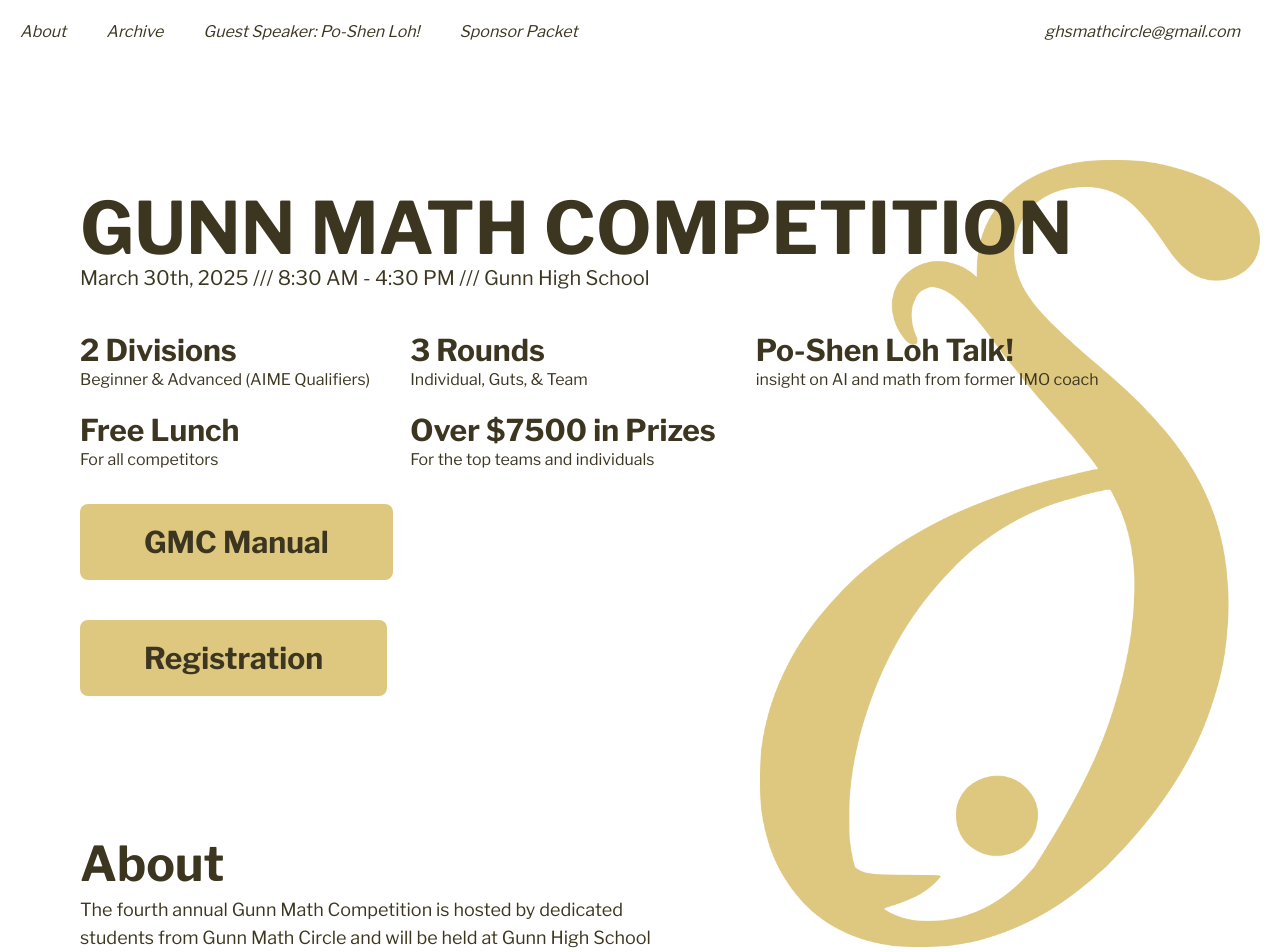
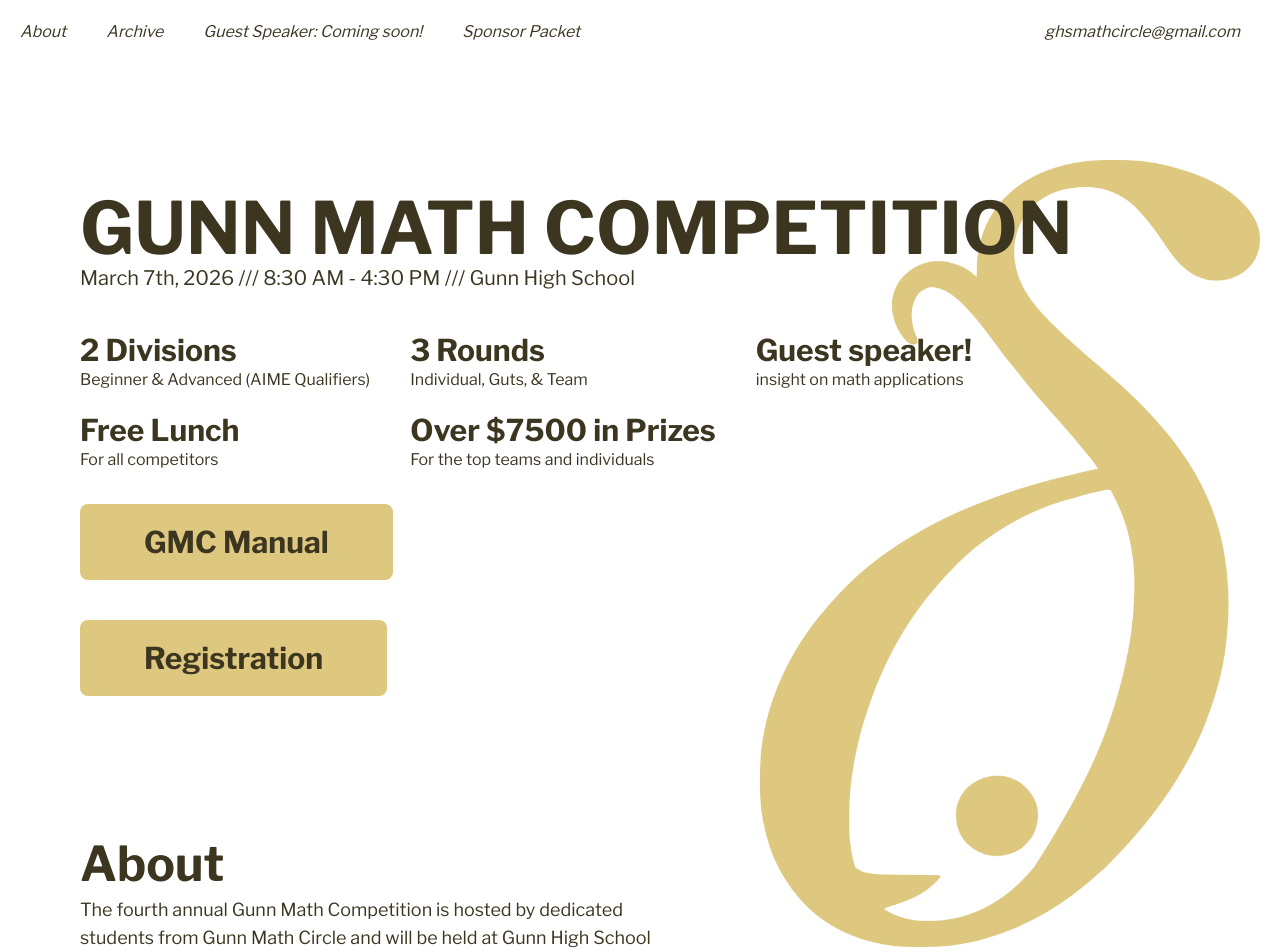
Before and after one commit to GunnMath/gmc-new-website, a Next.js app: page / in a window 1280 px wide. Shown: the top 952 px of the page. Built offline with nearby package versions, Linux system fonts and the light colour scheme.

Commit message:
Update for 2026
Updated guest speaker, data of competition,
FOR LATER: registration link, GMC Manual, schedule, sponsors

```diff
--- a/app/guest-speaker/page.tsx
+++ b/app/guest-speaker/page.tsx
@@ -13,7 +13,10 @@
                 <Image src="/fsh.png" width={500} height={400} alt="GMC logo" />
             </div>
             <div className="px-10 pb-10 pt-32 md:px-20">
-                <Title>Guest speaker: Po-Shen Loh</Title>
+            <Title>2026 Guest speaker: Coming soon</Title>
+            </div>
+            <div className="px-10 pb-10 pt-32 md:px-20">
+                <Title>2025 Guest speaker: Po-Shen Loh</Title>
                 <div>Carnegie Mellon University professor. Former USA head coach for International Mathematical Olympiad (IMO).   </div>
 
                 <a target="_blank" rel="noopener noreferrer" href="https://docs.google.com/document/d/11Ac9OguL8Ay38kQBQwlAPb5WGqTtD8cD-7ZJ7YDiy_4/edit?usp=sharing">
--- a/app/page.tsx
+++ b/app/page.tsx
@@ -44,7 +44,7 @@
       <NavBar />
       <div className="px-10 pb-16 pt-32 md:px-20">
         <Title>GUNN MATH COMPETITION</Title>
-        <h2 className="text-md md:text-xl">March 30th, 2025  ///  8:30 AM - 4:30 PM  ///  Gunn High School</h2>
+        <h2 className="text-md md:text-xl">March 7th, 2026  ///  8:30 AM - 4:30 PM  ///  Gunn High School</h2>
 
         <div className="absolute right-5 top-[20%] z-[-1] invisible md:visible">
           <Image src="/fsh.png" width={500} height={400} alt="GMC logo" />
@@ -60,7 +60,7 @@
             <InfoBlock header="Over $7500 in Prizes">For the top teams and individuals</InfoBlock>
           </div>
           <div className="flex flex-col gap-5">
-            <InfoBlock header="Po-Shen Loh Talk!"> insight on AI and math from former IMO coach </InfoBlock>
+            <InfoBlock header="Guest speaker!"> insight on math applications  </InfoBlock>
           </div>
         </div>
 
@@ -70,7 +70,7 @@
               GMC Manual
             </div>
           </a>
-          <a target="_blank" rel="noopener noreferrer" href="https://docs.google.com/forms/d/e/1FAIpQLSek6UnuM0p-Qx9Nntd_Cva_dOnVLDZq2WwoqYzN2lyjPkXM2g/viewform">
+          <a target="_blank" rel="noopener noreferrer" href="https://linktr.ee/gunnmath">
             <div className="inline-block font-bold text-3xl mt-8 py-5 px-16 rounded-lg bg-[#DEC880] hover:rotate-6 transition-all">
               Registration
             </div>
@@ -82,7 +82,7 @@
       <div className="px-10 py-10 md:px-20">
         <Heading1>About</Heading1>
         <Paragraph>
-          The fourth annual Gunn Math Competition is hosted by dedicated students from Gunn Math Circle and will be held at Gunn High School on Sunday, March 30th 2025.
+          The fourth annual Gunn Math Competition is hosted by dedicated students from Gunn Math Circle and will be held at Gunn High School on Sunday, March 7th, 2026.
         </Paragraph>
 
         <Heading2>Divisions</Heading2>
--- a/components/nav.tsx
+++ b/components/nav.tsx
@@ -19,7 +19,7 @@
             <div className="flex gap-10">
                 <NavOption url="/">About</NavOption>
                 <NavOption url="/archive">Archive</NavOption>
-                <NavOption url="/guest-speaker">Guest Speaker: Po-Shen Loh!</NavOption>
+                <NavOption url="/guest-speaker">Guest Speaker: Coming soon!</NavOption>
                 <NavOption url="https://docs.google.com/document/d/1xVPsXSMIRpIVcHKfncZmQsb5UXslwHl74RNFR6OjrKw/edit?tab=t.0">Sponsor Packet</NavOption>
             </div>
 
--- a/components/reg.tsx
+++ b/components/reg.tsx
@@ -1,6 +1,6 @@
 export default function RegisterButton () {
     return (
-        <a target="_blank" rel="noopener noreferrer" href="https://docs.google.com/forms/d/e/1FAIpQLSek6UnuM0p-Qx9Nntd_Cva_dOnVLDZq2WwoqYzN2lyjPkXM2g/viewform">
+        <a target="_blank" rel="noopener noreferrer" href="https://linktr.ee/gunnmath">
               <div className="inline-block font-bold text-3xl py-5 px-16 rounded-lg bg-[#DEC880] hover:rotate-6 transition-all">
                 Registration
               </div>
```
